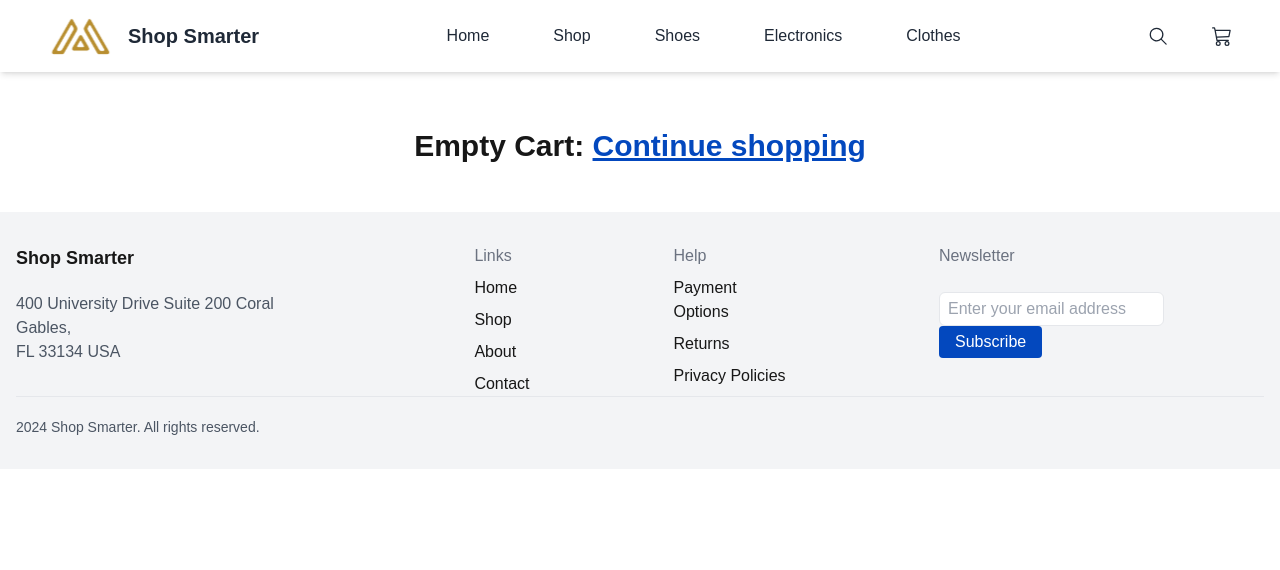
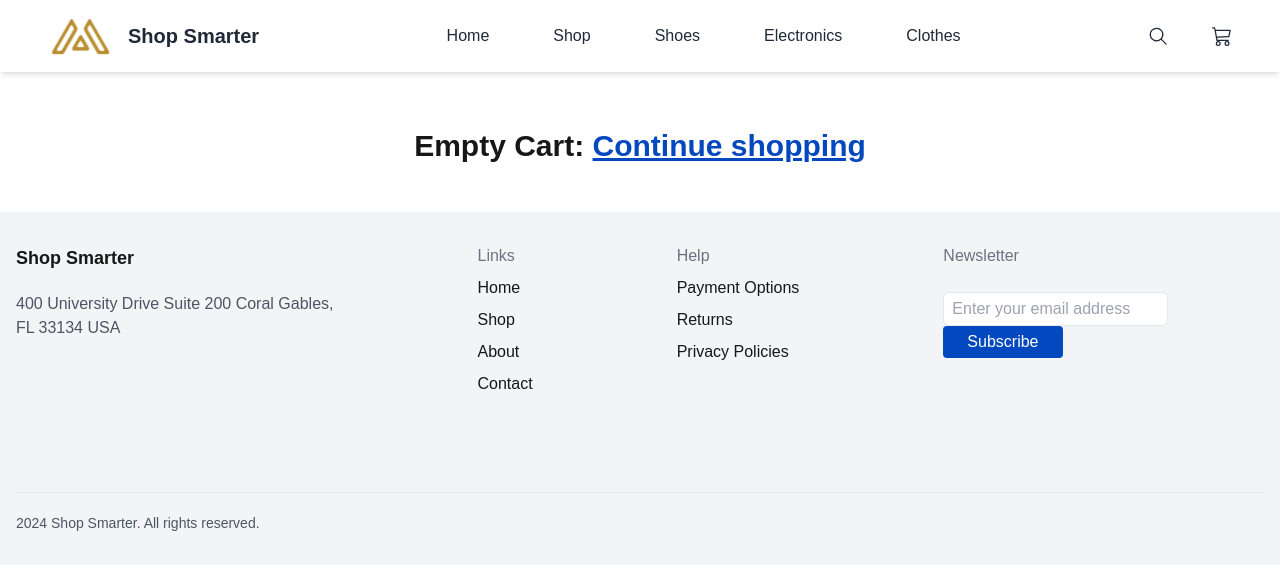
Before and after one commit to nilanchana-neartekpod/shopify-next-router, a Next.js app: page /cart in a window 1280 px wide. Shown: the top 570 px of the page. Built offline with nearby package versions, Linux system fonts and the light colour scheme.

Commit message:
Static collage added

```diff
--- a/components/Footer.js
+++ b/components/Footer.js
@@ -4,8 +4,7 @@ const Footer = () => {
   return (
     <footer className="bg-gray-100 py-8">
       <div className="container mx-auto px-4">
-      <div className="flex flex-col space-y-8 md:space-y-0 md:flex-row md:space-x-36 justify-normal items-stretch">
-
+      <div className="flex flex-col space-y-8 md:space-y-0 md:flex-row md:space-x-36 justify-normal mb-24 items-stretch">
         <div className="mb-4 md:mb-0">
           <h2 className="text-lg font-bold mb-2">Shop Smarter</h2>
           <p className="text-gray-600 text-base font-normal mt-5">
@@ -31,7 +30,6 @@ const Footer = () => {
             </ul>
           </div>
         </div>
-
         <div className="flex flex-col space-y-4">
           <div>
             <h3 className="text-gray-500 text-base font-medium mb-2">Help</h3>
@@ -52,7 +50,9 @@ const Footer = () => {
           <h3 className="text-base text-gray-500 font-medium mb-2">Newsletter</h3>
           <form className="flex-wrap">
             <input type="email" placeholder="Enter your email address" className="border rounded-md px-2 py-1" />
-      <button type="submit" className="text-white bg-[#0348be] font-sm py-1 px-4 rounded">Subscribe</button>
+            <div className="">
+              <button type="submit" className="text-white bg-[#0348be] font-sm py-1 px-6 rounded">Subscribe</button>
+            </div>
           </form>
         </div>
       </div>
--- a/pages/index.js
+++ b/pages/index.js
@@ -51,13 +51,16 @@ export default function Home({data, collections}) {
         </div>
 
         <h2 className="text-xl md:text-2xl text-center mt-8 md:mt-12 mb-0">Our Products</h2>
+
         <div className="productsList px-4 md:px-12 py-8 md:py-12">
           {products.map((product) => {
             return <ProductCard key={product.id} product={product} />;
           })}
         </div>
-
         <ProductCarousel />
+        <div className="my-10 px-24 w-full h-[750px]">
+          <img className="object-cover:fit overflow-hidden" src="/collage.svg"></img>
+        </div>
       </main>
     </>
   );
```
Also changed, not shown: public/collage.svg (added), 1 other file (tests, documents, lock files or other folders). Lines whose indentation alone changed are shown as unchanged.
